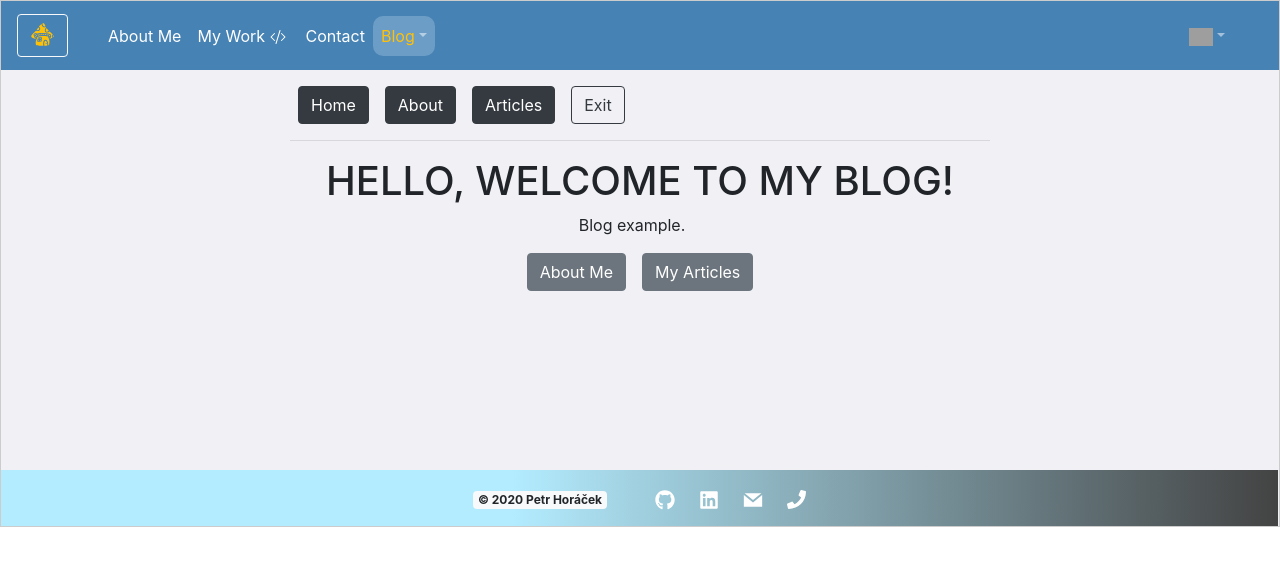
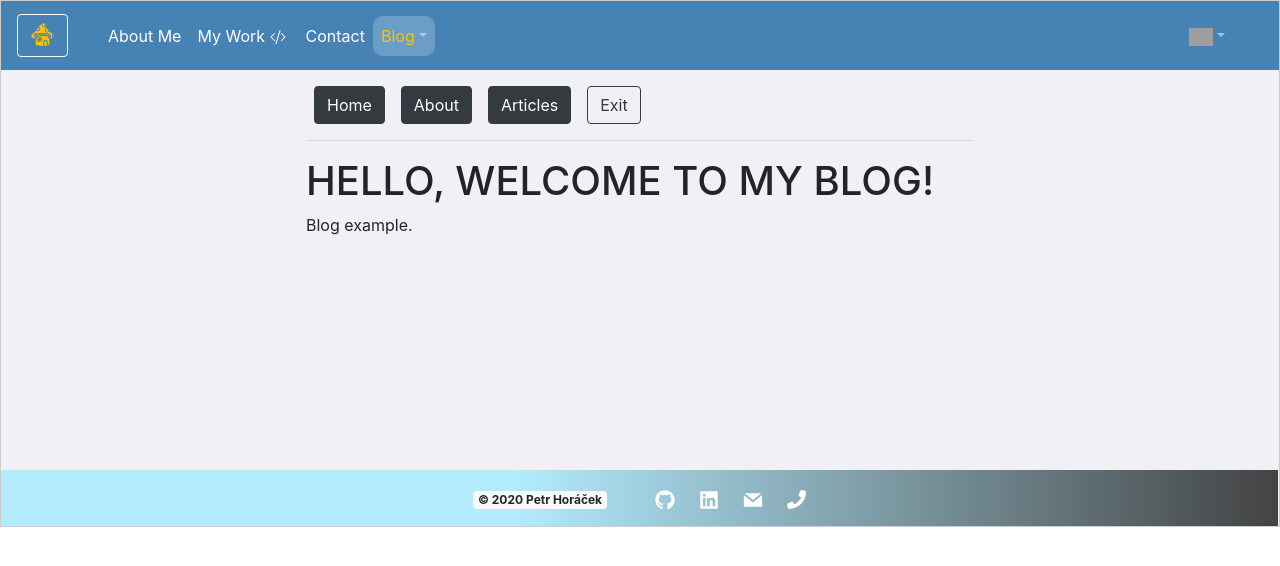
Before and after one commit to pedro-montana/my-portfolio, a React (Create React App) app: page /blog in a window 1280 px wide. Shown: the top 566 px of the page. Built offline with nearby package versions, Linux system fonts and the light colour scheme; grey boxes are pictures that could not be loaded.

Commit message:
Blog -black heading, blog-body -min-height

```diff
--- a/src/App.css
+++ b/src/App.css
@@ -56,6 +56,7 @@ html {
   background: #6c9dc6;
 
 }
+
 
 @media only screen and (min-width: 990px) {
   #blog-nav {
--- a/src/Blog.css
+++ b/src/Blog.css
@@ -4,13 +4,16 @@
   margin: auto;
   padding-top: 16px;
   padding-bottom: 32px;
+  padding-left: 16px;
+  padding-right: 16px;
+  text-align:left;
 }
 
 .article-button {
   padding: 16px;
   font-family: 'Segoe UI', Tahoma, Geneva, Verdana, sans-serif;
   font-size: 16px;
-  background-color: black;
+  background-color: #000033;
   color: white;
   border-radius: 8px;
   cursor: pointer;
--- a/src/components/blog/components/ArticlesList.js
+++ b/src/components/blog/components/ArticlesList.js
@@ -5,7 +5,7 @@ import { Link } from "react-router-dom";
 const ArticlesList = ({articles}) => (
     <>
     {articles.map((article, key) => (
-    <Link key={key} to={`/blog/article/${article.name}`}>
+    <Link className="text-dark" key={key} to={`/blog/article/${article.name}`}>
       <h3>{article.title}</h3>
       <p>{article.content[0].substring(0, 150)}...</p>
       <br/>
--- a/src/components/blog/pages/AboutPage.js
+++ b/src/components/blog/pages/AboutPage.js
@@ -16,6 +16,7 @@ const AboutPage = () => (
     </p>
     <p>Originally I am from foreign country but always wanted to get to know Prague since it is the most beautiful city in the world.
     </p>
+    <p>Stay tuned.</p>
   </div>
 );
 
--- a/src/components/blog/pages/ArticlesListPage.js
+++ b/src/components/blog/pages/ArticlesListPage.js
@@ -7,7 +7,8 @@ import NavBlog from "../components/NavBlog";
 const ArticlesListPage = () => (
   <div id="blog-body">
     <NavBlog />
-    <h1>Articles</h1>
+    <h1 className="text-secondary">Articles</h1>
+    <hr style={{textAlign: "left",marginLeft:"0",width:"50%",minWidth:"200px"}}/>
     <ArticlesList articles={articleContent} />
   </div>
 );
--- a/src/pages/Blog_n.js
+++ b/src/pages/Blog_n.js
@@ -10,14 +10,7 @@ const HomePage = () => (
     <NavBlog />
     <h1>Hello, welcome to my blog!</h1>
     <p>Blog example.</p>
-    <div>
-      <Link to="/blog/blog-about" className="mx-2">
-        <Button variant={buttonVariant}>About Me</Button>
-      </Link>
-      <Link to="/blog/articles-list" className="mx-2">
-        <Button variant={buttonVariant}>My Articles</Button>
-      </Link>
-    </div>
+
   </div>
 );
 
```
